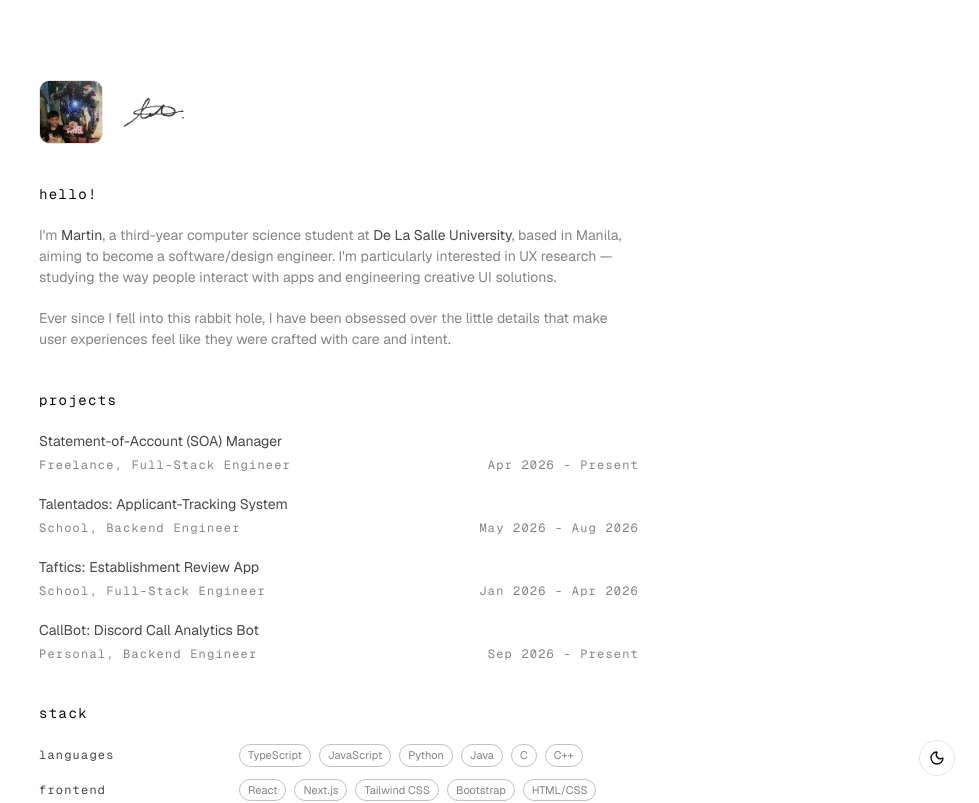
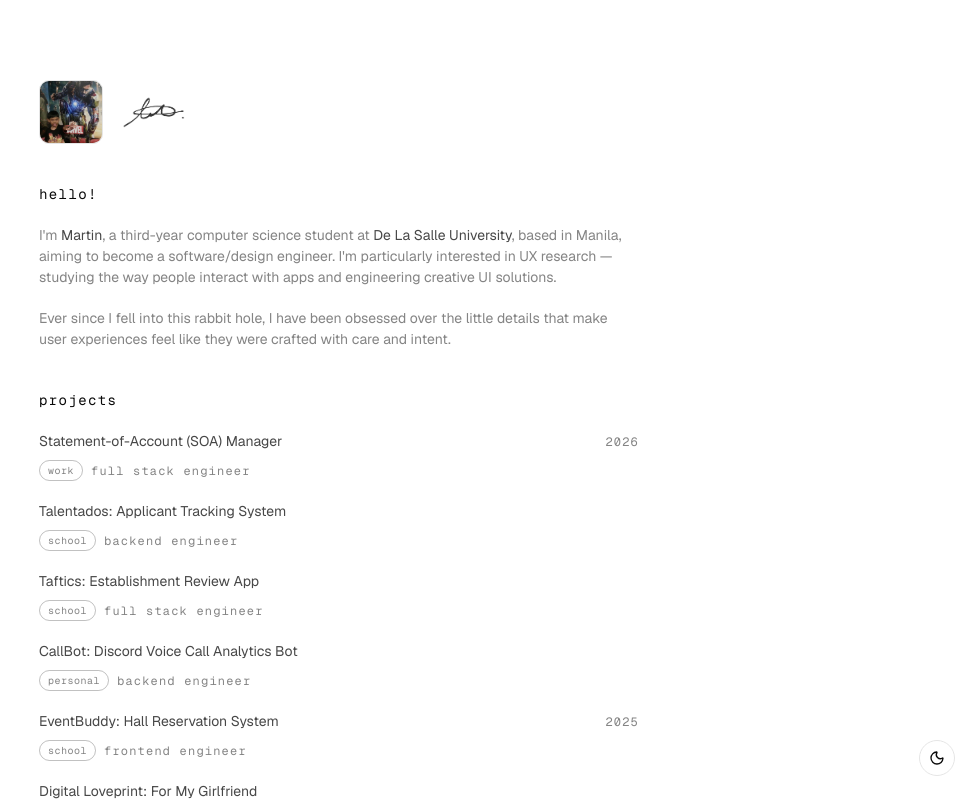
Before and after one commit to martinmnlx/next-portfolio, a Next.js app: page / in a window 1280 px wide. Shown: the top 803 px of the page, without its empty margins (301-1280 px from the left). Built offline with nearby package versions, Linux system fonts and the light colour scheme.

Commit message:
feat: add more projects

```diff
--- a/src/app/page.tsx
+++ b/src/app/page.tsx
@@ -116,32 +116,45 @@ export default function Home() {
       <section id="projects" className="flex flex-col gap-5 scroll-mt-20">
         <Typography variant={"h1"}>projects</Typography>
         <div className="flex flex-col gap-5">
-          {PROJECTS.map(({ slug, title, type, role, period }) => (
+          {PROJECTS.map(({ slug, title, type, role, year }, index) => {
+            const showYear =
+              year && (index === 0 || PROJECTS[index - 1].year !== year);
+
+            return (
               <Link
                 key={slug}
                 href={`/projects/${slug}`}
-              className="group flex flex-col gap-1 cursor-pointer"
+                className="group flex flex-col gap-2 cursor-pointer"
               >
                 {/* <ProjectCarousel images={images} projectTitle={title} /> */}
+                <div className="flex flex-row items-center justify-between">
                   <div className="flex flex-row items-center">
-                <span className="inline-flex items-center justify-center overflow-hidden w-0 opacity-0 -translate-x-1.5 transition-all duration-200 ease-out group-hover:w-4 group-hover:opacity-100 group-hover:translate-x-0 group-hover:mr-1">
-                  <ArrowUpRight className="size-3.5 text-foreground shrink-0" />
-                </span>
                     <Typography
                       variant={"h4"}
-                  className="transition-transform duration-200 text-foreground/75 group-hover:text-foreground"
+                      className="transition-colors duration-200 text-foreground/75 group-hover:text-foreground"
                     >
                       {title}
                     </Typography>
+                    <span className="inline-flex items-center justify-center overflow-hidden w-0 opacity-0 -translate-x-1.5 transition-all duration-200 ease-out group-hover:w-4 group-hover:opacity-100 group-hover:translate-x-0 group-hover:ml-1">
+                      <ArrowUpRight className="size-3.5 text-foreground shrink-0" />
+                    </span>
                   </div>
-              <div className="flex flex-row items-center justify-between">
-                <Typography variant={"h3"}>
-                  {type}, {role}
+                  {showYear && (
+                    <Typography
+                      variant={"h3"}
+                      className="select-none font-mono"
+                    >
+                      {year}
                     </Typography>
-                <Typography variant={"h3"}>{period}</Typography>
+                  )}
+                </div>
+                <div className="flex flex-row items-center gap-2">
+                  <Badge variant="mono">{type}</Badge>
+                  <Typography variant={"h3"}>{role}</Typography>
                 </div>
               </Link>
-          ))}
+            );
+          })}
         </div>
       </section>
 
--- a/src/components/ui/badge.tsx
+++ b/src/components/ui/badge.tsx
@@ -1,17 +1,32 @@
-// src/components/ui/badge.tsx
+import * as React from "react";
+import { cva, type VariantProps } from "class-variance-authority";
 import { cn } from "@/lib/utils";
 
-export function Badge({
-  className,
-  ...props
-}: React.HTMLAttributes<HTMLSpanElement>) {
+const badgeVariants = cva(
+  "inline-flex items-center justify-center rounded-full border border-foreground/25 text-foreground/50 transition-colors",
+  {
+    variants: {
+      variant: {
+        default: "text-[11px] px-2 py-0.5",
+        mono: "text-[10px] font-mono tracking-wider lowercase px-2 py-0.5",
+        project: "text-[10px] font-mono tracking-wider lowercase px-2 py-0.5",
+      },
+    },
+    defaultVariants: {
+      variant: "default",
+    },
+  },
+);
+
+export interface BadgeProps
+  extends
+    React.HTMLAttributes<HTMLSpanElement>,
+    VariantProps<typeof badgeVariants> {}
+
+export function Badge({ className, variant, ...props }: BadgeProps) {
   return (
-    <span
-      className={cn(
-        "text-[11px] px-2 py-0.5 text-foreground/50 border border-foreground/25 rounded-full",
-        className,
-      )}
-      {...props}
-    />
+    <span className={cn(badgeVariants({ variant, className }))} {...props} />
   );
 }
+
+export { badgeVariants };
--- a/src/data/projects.ts
+++ b/src/data/projects.ts
@@ -19,6 +19,7 @@ export interface Project {
   role: string;
   type: string;
   period: string;
+  year?: number;
   overview: string[];
   stack: string[];
   contributions: string[];
@@ -31,9 +32,10 @@ export const PROJECTS: Project[] = [
   {
     slug: "soa-manager",
     title: "Statement-of-Account (SOA) Manager",
-    role: "Full-Stack Engineer",
-    type: "Freelance",
+    role: "full stack engineer",
+    type: "work",
     period: "Apr 2026 - Present",
+    year: 2026,
     overview: [
       "My mother and her fellow staff members spent hours every week manually drafting billing statements, wrestling long spreadsheets, and tracking unpaid and overdue payments and client receipts. That workflow, by their words, was incredibly time-consuming and prone to small but costly errors.",
       "To solve this, I built a full-stack cloud-based application with a Google Docs-style editor and a centralized ledger to track and manage the relational statements, clients, and payments data. The app has been integrated to their weekly workflow for more than 4+ months now, saving them approximately 4+ hours per week.",
@@ -79,10 +81,11 @@ export const PROJECTS: Project[] = [
   },
   {
     slug: "talentados",
-    title: "Talentados: Applicant-Tracking System",
-    role: "Backend Engineer",
-    type: "School",
+    title: "Talentados: Applicant Tracking System",
+    role: "backend engineer",
+    type: "school",
     period: "May 2026 - Aug 2026",
+    year: 2026,
     overview: [
       "Talentados is an automated applicant-tracking and candidate pipeline system tailored for modern recruitment workflows. It simplifies job candidate intake, resume processing, and multi-stage evaluation.",
       "Built as a robust backend solution handling high-volume candidate status transitions, automated notifications, and interview scheduling workflows with reliable relational storage.",
@@ -124,9 +127,10 @@ export const PROJECTS: Project[] = [
   {
     slug: "taftics",
     title: "Taftics: Establishment Review App",
-    role: "Full-Stack Engineer",
-    type: "School",
+    role: "full stack engineer",
+    type: "school",
     period: "Jan 2026 - Apr 2026",
+    year: 2026,
     overview: [
       "Taftics is a crowd-sourced establishment discovery and review web application built for the De La Salle University student community along Taft Avenue.",
       "Allows students to discover dining spots, study spaces, and local services with student-verified ratings, reviews, menu details, and budget estimates.",
@@ -170,10 +174,11 @@ export const PROJECTS: Project[] = [
   },
   {
     slug: "callbot",
-    title: "CallBot: Discord Call Analytics Bot",
-    role: "Backend Engineer",
-    type: "Personal",
+    title: "CallBot: Discord Voice Call Analytics Bot",
+    role: "backend engineer",
+    type: "personal",
     period: "Sep 2026 - Present",
+    year: 2026,
     overview: [
       "An automated Discord bot that passively tracks, aggregates, and visualizes voice channel activity, user engagement trends, and duration statistics within gaming and study communities.",
       "Provides real-time activity heatmaps, weekly voice leaderboards, and server health analytics through automated Discord embed reporting.",
@@ -203,6 +208,115 @@ export const PROJECTS: Project[] = [
       { title: "Analytics Overview" },
     ],
   },
+  {
+    slug: "eventbuddy",
+    title: "EventBuddy: Hall Reservation System",
+    role: "frontend engineer",
+    type: "school",
+    period: "Oct 2025 - Dec 2025",
+    year: 2025,
+    overview: [
+      "EventBuddy is an online hall and multipurpose venue reservation management platform designed to streamline room scheduling, prevent double-bookings, and coordinate event logistics across university organizations.",
+      "Features interactive venue availability calendars, automated reservation request reviews, and administrative approval pipelines.",
+    ],
+    stack: [
+      "React",
+      "TypeScript",
+      "Tailwind CSS",
+      "Node.js",
+      "Express",
+      "PostgreSQL",
+    ],
+    contributions: [
+      "Built responsive interactive calendar and venue slot booking interfaces with dynamic conflict-checking.",
+      "Designed administrative dashboard for managing venue bookings, equipment checklists, and approval queues.",
+      "Engineered client-side form validation and multi-step venue reservation request flows.",
+    ],
+    showcase: [
+      {
+        title: "Venue Reservation & Scheduling",
+        description:
+          "Interactive hall availability calendar and multi-step booking request submission workflow.",
+        media: {
+          type: "image",
+        },
+      },
+    ],
+    links: [{ label: "GitHub Repo", href: "https://github.com/martinmnlx" }],
+    images: [
+      { title: "Booking Calendar" },
+      { title: "Reservation Form" },
+      { title: "Admin Review Board" },
+    ],
+  },
+  {
+    slug: "digital-loveprint",
+    title: "Digital Loveprint: For My Girlfriend",
+    role: "frontend engineer",
+    type: "personal",
+    period: "Aug 2025",
+    year: 2025,
+    overview: [
+      "A creative and interactive digital keepsake crafted as a personal anniversary experience, featuring custom animations, a timeline of relationship milestones, and interactive photo galleries.",
+      "Engineered with delicate UI micro-interactions, smooth page transitions, and responsive mobile-first layouts.",
+    ],
+    stack: ["React", "Next.js", "TypeScript", "Tailwind CSS", "Motion"],
+    contributions: [
+      "Designed and animated interactive milestone timeline cards with Motion gesture controls.",
+      "Crafted custom photo album galleries with responsive aspect ratios and lightboxes.",
+      "Integrated audio playback and personalized ambient interactive easter eggs.",
+    ],
+    showcase: [
+      {
+        title: "Interactive Keepsake Experience",
+        description:
+          "Milestone timeline, interactive photo galleries, and animated celebration moments.",
+        media: {
+          type: "image",
+        },
+      },
+    ],
+    links: [{ label: "GitHub Repo", href: "https://github.com/martinmnlx" }],
+    images: [
+      { title: "Milestone Timeline" },
+      { title: "Memory Gallery" },
+      { title: "Interactive Letter" },
+    ],
+  },
+  {
+    slug: "sword-of-vengeance",
+    title: "Sword of Vengeance: Turn-Based Fighting Game",
+    role: "java engineer",
+    type: "school",
+    period: "Jan 2025 - Apr 2025",
+    year: 2025,
+    overview: [
+      "Sword of Vengeance is an object-oriented turn-based 2D fighting game developed in Java, featuring strategic combat, distinct character classes, and customizable ability skill-trees.",
+      "Architected adhering to strict OOP principles, custom game loop states, and dynamic turn-sequencing mechanics.",
+    ],
+    stack: ["Java", "JavaFX", "OOP", "Design Patterns"],
+    contributions: [
+      "Implemented character class inheritance hierarchies, polymorphic ability trees, and combat state calculations.",
+      "Programmed turn-based combat battle loop with initiative queues and damage calculation algorithms.",
+      "Designed dynamic 2D UI status bars, combat log readouts, and character animation sprites with JavaFX.",
+    ],
+    showcase: [
+      {
+        title: "Turn-Based Combat Arena",
+        description:
+          "Class-based tactical combat system with initiative turn order and ability execution.",
+        media: {
+          type: "image",
+        },
+      },
+    ],
+    links: [{ label: "GitHub Repo", href: "https://github.com/martinmnlx" }],
+    images: [
+      { title: "Battle Arena" },
+      { title: "Character Select" },
+      { title: "Skill Tree" },
+    ],
+  },
 ];
 
 export function getProjectBySlug(slug: string): Project | undefined {
```
Lines whose indentation alone changed are shown as unchanged.
